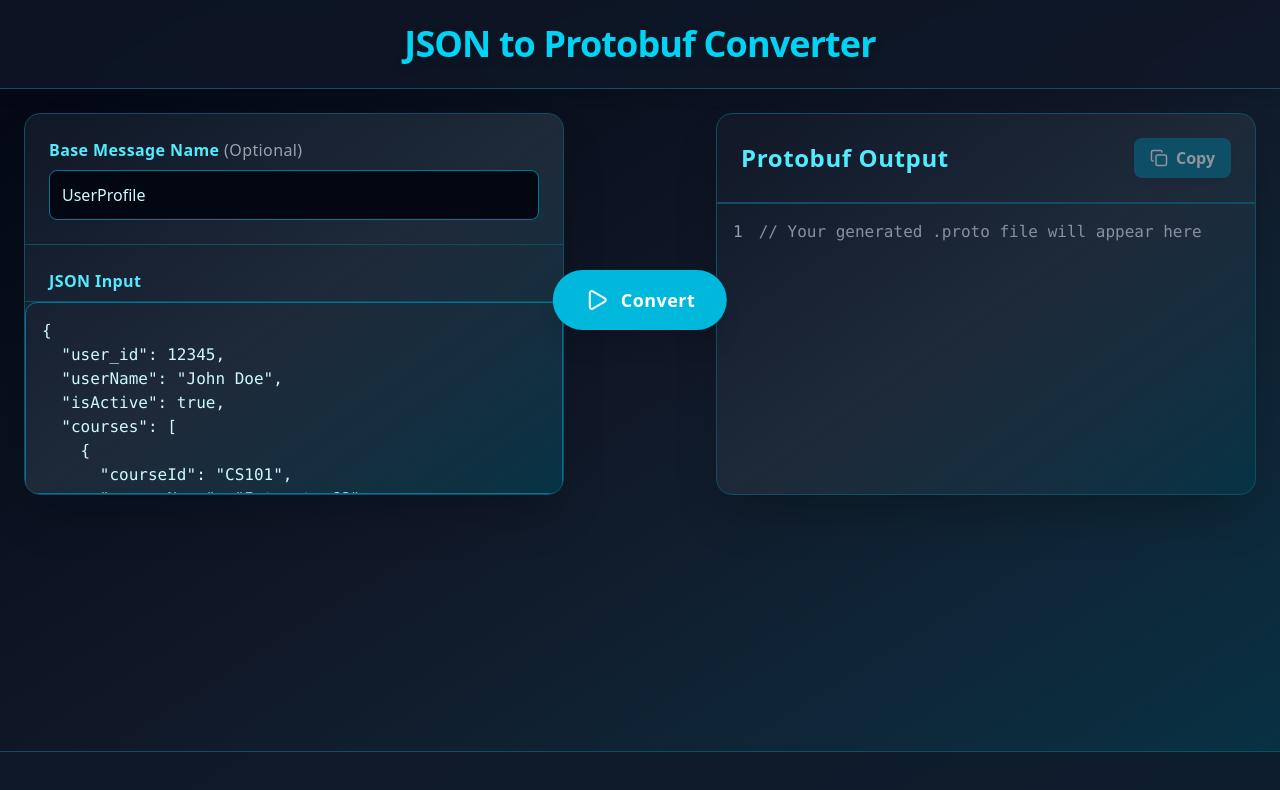
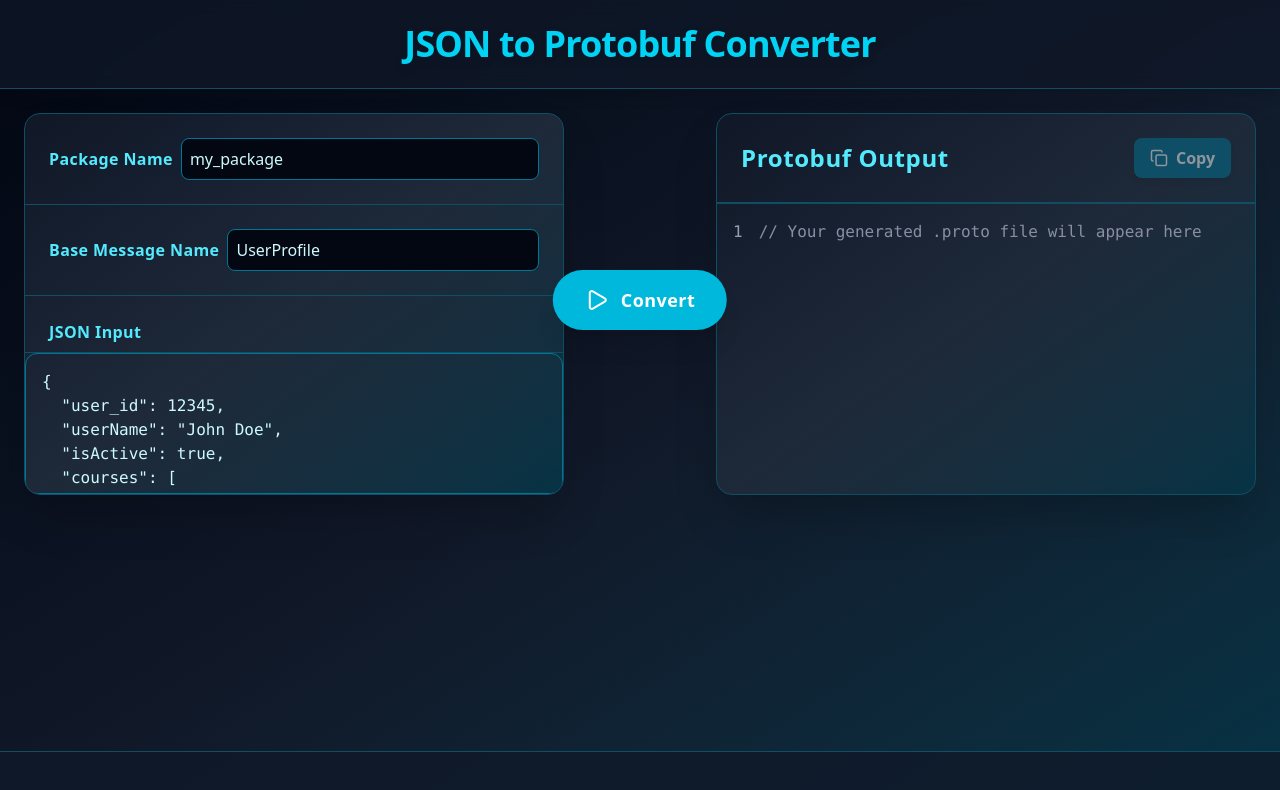
Before and after one commit to sudorandom/json-to-proto, a React (Vite) app: page / in a window 1280 px wide. Shown: the top 790 px of the page. Built offline with nearby package versions, Linux system fonts and the light colour scheme.

Commit message:
add option to control package name

```diff
--- a/src/App.tsx
+++ b/src/App.tsx
@@ -47,6 +47,8 @@ const toSnakeCase = (s: string): string => {
 export class ProtoGenerator {
     // Removed duplicate imports property
     private messageCache: Map<string, string> = new Map();
+
+    constructor(private config: { packageName?: string } = {}) {}
 
     /**
      * Recursively generates a message definition from a JSON object or merged field values.
@@ -298,7 +300,9 @@ export class ProtoGenerator {
             }
         }
 
-        const packageName = baseMessageName ? toSnakeCase(baseMessageName) : '';
+        const packageName = this.config.packageName !== undefined
+          ? this.config.packageName
+          : (baseMessageName ? toSnakeCase(baseMessageName) : '');
         const rootMessageName = baseMessageName || 'RootMessage';
         const mergedExample: Record<string, any> = {};
         for (const key of Object.keys(fieldValues)) {
@@ -339,6 +343,7 @@ export default function App() {
         "mixed_data": [1, "test", true, {"key": "value"}]
     }, null, 2));
     const [baseName, setBaseName] = useState('UserProfile');
+    const [packageName, setPackageName] = useState('my_package');
     const [protoOutput, setProtoOutput] = useState('');
     const [warnings, setWarnings] = useState<string[]>([]);
     const [isLoading, setIsLoading] = useState(false);
@@ -357,7 +362,7 @@ export default function App() {
 
         setTimeout(() => {
             try {
-                const generator = new ProtoGenerator();
+                const generator = new ProtoGenerator({ packageName });
                 const resultObj = generator.generate(jsonInput, baseName);
                 if(resultObj.proto.startsWith('Error:')) {
                     setError(resultObj.proto);
@@ -373,7 +378,7 @@ export default function App() {
                 setIsLoading(false);
             }
         }, 500);
-    }, [jsonInput, baseName]);
+    }, [jsonInput, baseName, packageName]);
 
     const handleCopy = () => {
         if (!protoOutput) return;
@@ -392,9 +397,22 @@ export default function App() {
             <main className="flex-grow grid grid-cols-1 lg:grid-cols-2 gap-8 p-6 relative pb-56">
                 {/* Input Panel */}
                 <div className="flex flex-col bg-gradient-to-br from-gray-900 via-gray-800 to-cyan-950 rounded-2xl border border-cyan-900 shadow-2xl z-10 mr-15">
-                    <div className="p-6 border-b border-cyan-900">
-                        <label htmlFor="baseName" className="block text-base font-semibold text-cyan-300 mb-2 tracking-wide">
-                            Base Message Name <span className="text-gray-400 font-normal">(Optional)</span>
+                    <div className="p-6 border-b border-cyan-900 flex gap-2 items-center">
+                    <label htmlFor="packageName" className="text-base font-semibold text-cyan-300 tracking-wide whitespace-nowrap">
+                        Package Name
+                    </label>
+                    <input
+                        id="packageName"
+                        type="text"
+                        value={packageName}
+                        onChange={(e) => setPackageName(e.target.value)}
+                        placeholder="e.g., my_package"
+                        className="flex-1 bg-gray-950 text-cyan-100 border border-cyan-700 rounded-lg p-2 focus:ring-2 focus:ring-cyan-500 focus:border-cyan-500 outline-none transition placeholder:text-gray-500"
+                    />
+                </div>
+                <div className="p-6 border-b border-cyan-900 flex gap-2 items-center">
+                    <label htmlFor="baseName" className="text-base font-semibold text-cyan-300 tracking-wide whitespace-nowrap">
+                        Base Message Name
                     </label>
                     <input
                         id="baseName"
@@ -402,7 +420,7 @@ export default function App() {
                         value={baseName}
                         onChange={(e) => setBaseName(e.target.value)}
                         placeholder="e.g., UserProfile"
-                            className="w-full bg-gray-950 text-cyan-100 border border-cyan-700 rounded-lg p-3 focus:ring-2 focus:ring-cyan-500 focus:border-cyan-500 outline-none transition placeholder:text-gray-500"
+                        className="flex-1 bg-gray-950 text-cyan-100 border border-cyan-700 rounded-lg p-2 focus:ring-2 focus:ring-cyan-500 focus:border-cyan-500 outline-none transition placeholder:text-gray-500"
                     />
                 </div>
                     <div className="flex-grow flex flex-col overflow-hidden">
```
Lines whose indentation alone changed are shown as unchanged.
